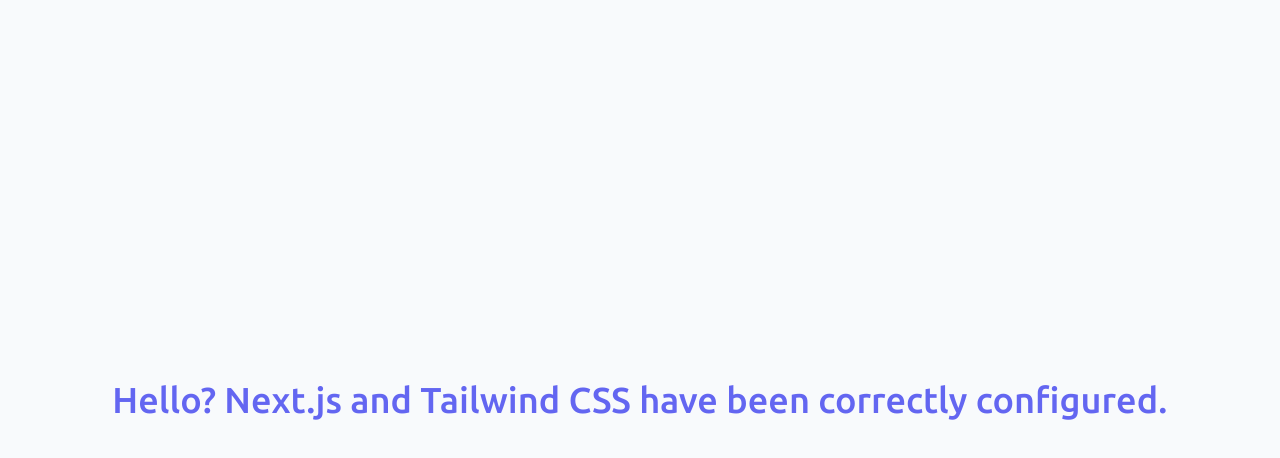
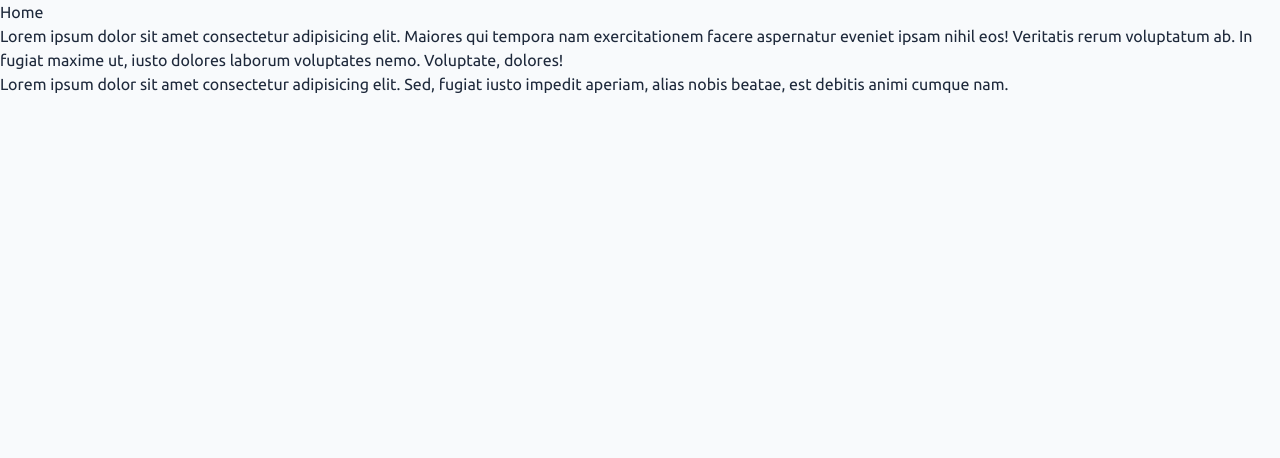
Before and after one commit to thes3interdev/slp-mando-list, a Next.js app: page / in a window 1280 px wide. Shown: the top 458 px of the page. Built offline with nearby package versions, Linux system fonts and the light colour scheme.

Commit message:
feat: pages and routes.

```diff
--- /dev/null
+++ b/pages/about.js
@@ -0,0 +1,19 @@
+const About = () => {
+	return (
+		<div>
+			<h1>About</h1>
+			<p>
+				Lorem ipsum dolor sit amet consectetur, adipisicing elit. Non harum ea, accusamus
+				sunt eveniet natus dignissimos eius doloribus in eos! Velit!
+			</p>
+			<p>
+				Lorem ipsum dolor sit amet consectetur adipisicing elit. Ut quasi quod
+				consequuntur, incidunt cum culpa accusamus nihil nobis temporibus repellendus quis
+				eius quaerat natus delectus quam alias velit molestiae voluptas. Esse nihil ipsum
+				odit.
+			</p>
+		</div>
+	);
+};
+
+export default About;
--- a/pages/index.js
+++ b/pages/index.js
@@ -1,11 +1,17 @@
 const Home = () => {
 	return (
 		<div>
-			<div className="flex h-screen w-full items-center justify-center">
-				<h1 className="text-4xl font-medium text-indigo-500">
-					Hello? Next.js and Tailwind CSS have been correctly configured.
-				</h1>
-			</div>
+			<h1>Home</h1>
+			<p>
+				Lorem ipsum dolor sit amet consectetur adipisicing elit. Maiores qui tempora nam
+				exercitationem facere aspernatur eveniet ipsam nihil eos! Veritatis rerum
+				voluptatum ab. In fugiat maxime ut, iusto dolores laborum voluptates nemo.
+				Voluptate, dolores!
+			</p>
+			<p>
+				Lorem ipsum dolor sit amet consectetur adipisicing elit. Sed, fugiat iusto impedit
+				aperiam, alias nobis beatae, est debitis animi cumque nam.
+			</p>
 		</div>
 	);
 };
--- /dev/null
+++ b/pages/mandos/index.js
@@ -0,0 +1,9 @@
+const Mandos = () => {
+	return (
+		<div>
+			<h1>All Mandalorians</h1>
+		</div>
+	);
+};
+
+export default Mandos;
```
